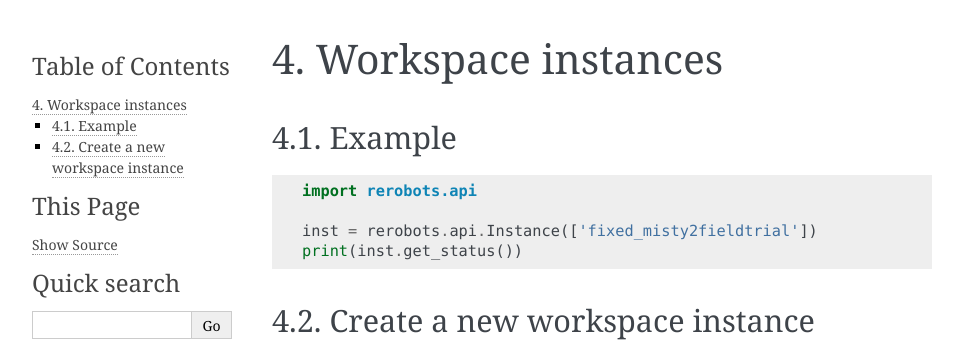
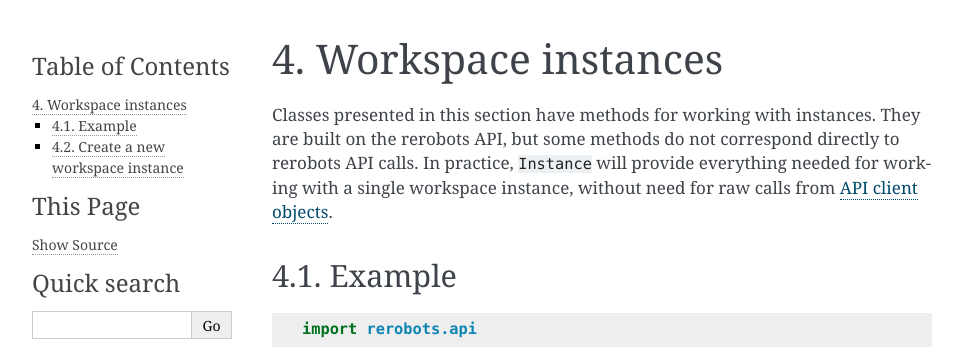
Before and after one commit to rerobots/py, a Sphinx documentation site: the page built from doc/instances.rst, in a window 1280 px wide, cut to the strip 0-347 px from the top of the page. Shown: the whole strip, without its empty margins (148-1111 px from the left). Built offline with Sphinx 7.4.7, drawn with Linux system fonts in a browser that asks for light colours.

Commit message:
DOC
[ci skip]

```diff
--- a/doc/apiclient.rst
+++ b/doc/apiclient.rst
@@ -1,5 +1,9 @@
 API client objects
 ==================
+
+API client objects provide direct access to the `rerobots API
+<https://help.rerobots.net/api.html>`_ with several useful features like mapping
+returned data into other types.
 
 Example
 -------
--- a/doc/instances.rst
+++ b/doc/instances.rst
@@ -1,5 +1,11 @@
 Workspace instances
 ===================
+
+Classes presented in this section have methods for working with instances.  They
+are built on the rerobots API, but some methods do not correspond directly to
+rerobots API calls. In practice, ``Instance`` will provide everything needed for
+working with a single workspace instance, without need for raw calls from
+:doc:`apiclient`.
 
 Example
 -------
```
